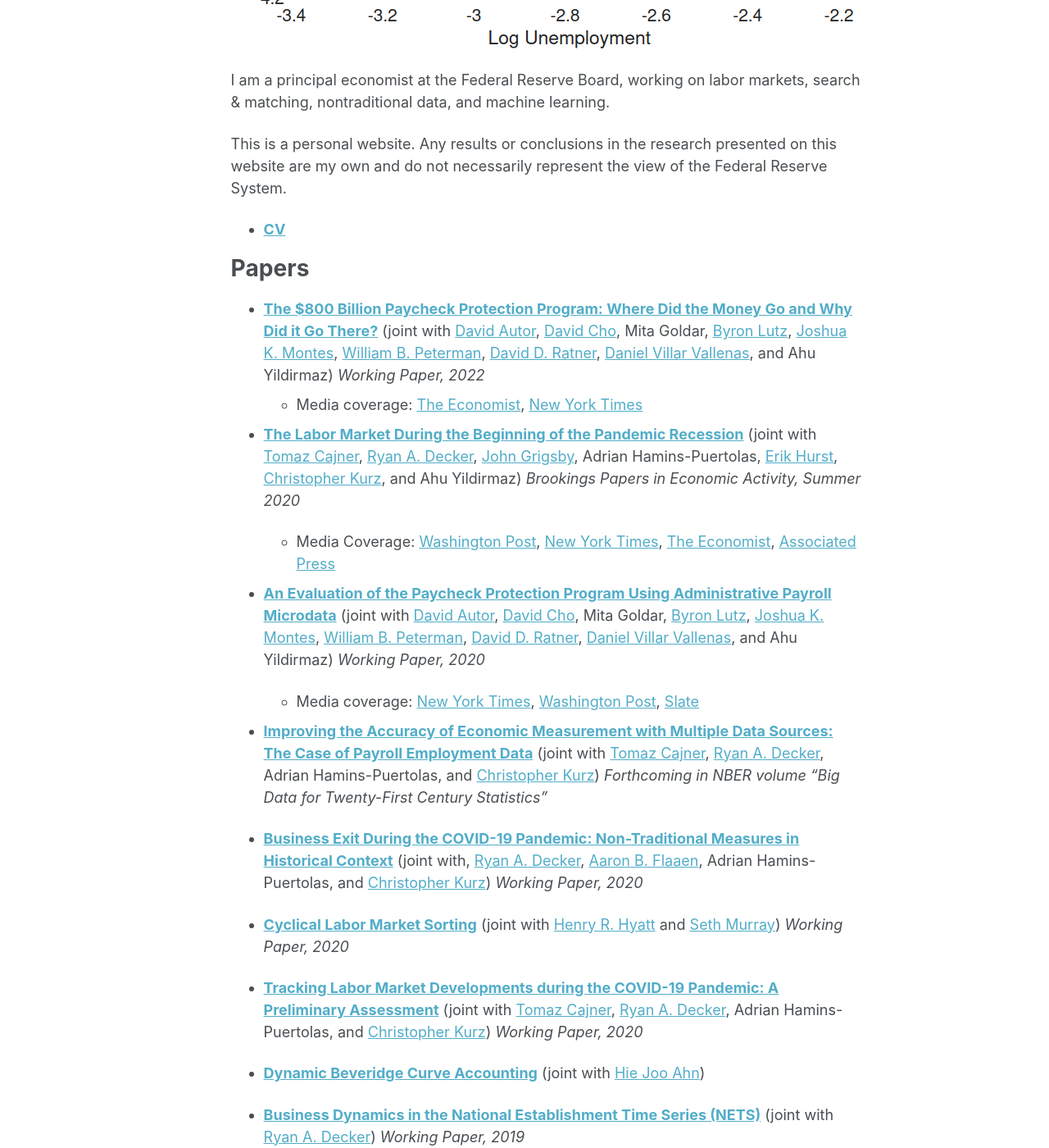
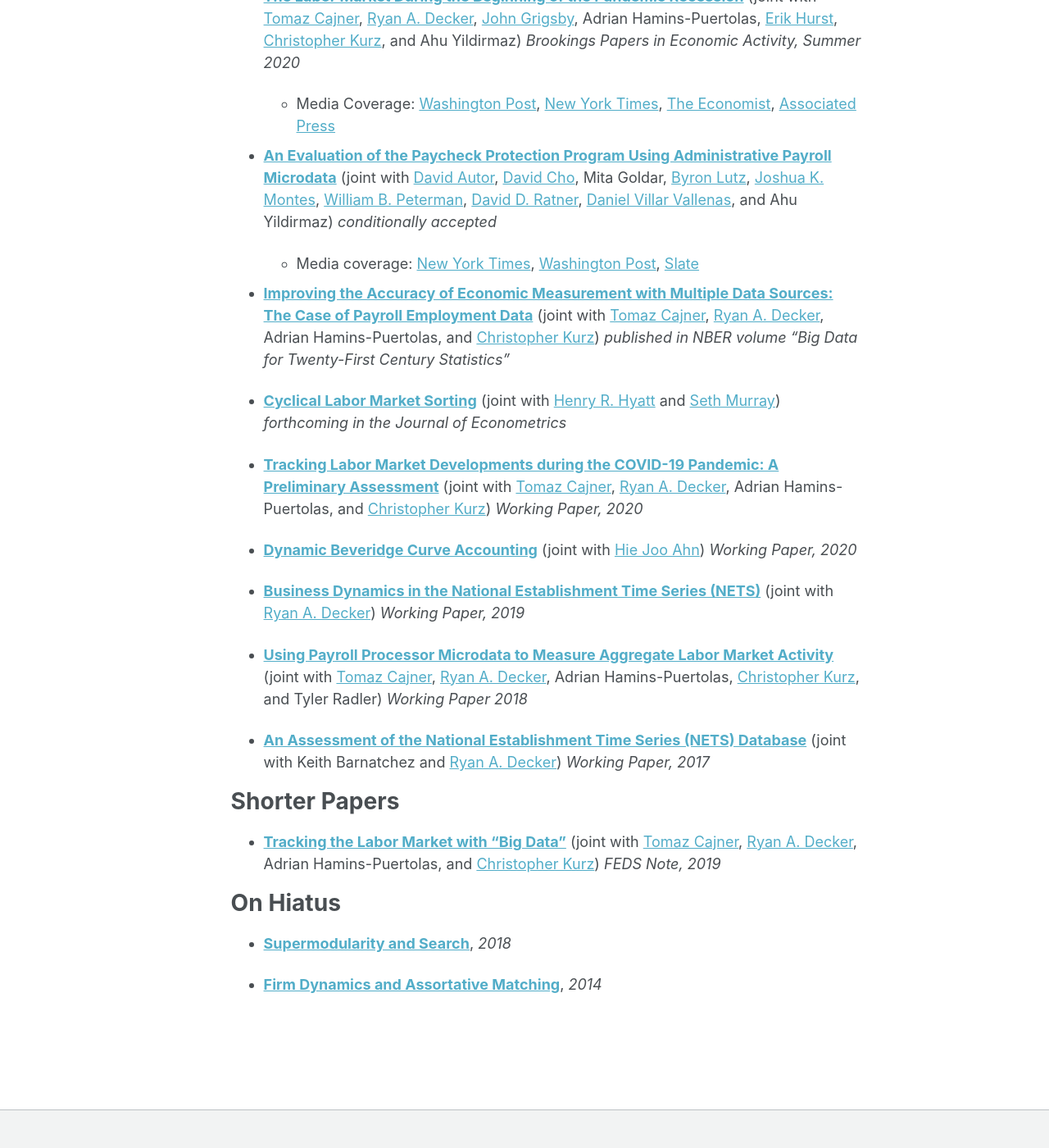
Before and after one commit to ldcrane/ldcrane.github.io, a Jekyll site: the page built from _pages/about.md, in a window 1280 px wide and 1400 px high, scrolled down 672 px. Shown: the whole window at 82% size. Built offline with Jekyll 4.4.1, drawn with Linux system fonts in a browser that asks for light colours; some of the changed text lies outside the part shown.

Commit message:
Updating cv, list of papers

```diff
--- a/_pages/about.md
+++ b/_pages/about.md
@@ -2,6 +2,10 @@
 permalink: /
 # title: "UNDER CONSTRUCTION!!!"
 # excerpt: "Papers"
+
+#LDC to get an image at the top of the page insert this on the first line, between "---" and "I am a..."
+# ![Beveridge Curve](/images/bev-curve.png)
+
 
 # LDC: switched this to false to get rid of the profile sidebar
 author_profile: false
@@ -10,7 +14,6 @@
   - /about.html
 ---
 
-![Beveridge Curve](/images/bev-curve.png)
 
 I am a principal economist at the Federal Reserve Board, working on labor markets, search & matching, nontraditional data, and machine learning.
 
@@ -21,27 +24,27 @@
 Papers
 ======
 
-- [**The $800 Billion Paycheck Protection Program: Where Did the Money Go and Why Did it Go There?**](https://www.nber.org/papers/w29669) (joint with [David Autor](https://economics.mit.edu/faculty/dautor), [David Cho](https://www.david-cho.com/), Mita Goldar, [Byron Lutz](https://sites.google.com/view/byron-lutz/home), [Joshua K. Montes](https://sites.google.com/site/joshuamontes/), [William B. Peterman](http://williampeterman.com/), [David D. Ratner](https://sites.google.com/site/ddratner/), [Daniel Villar Vallenas](https://www.federalreserve.gov/econres/daniel-villar-vallenas.htm), and Ahu Yildirmaz) *Working Paper, 2022*
+- [**The $800 Billion Paycheck Protection Program: Where Did the Money Go and Why Did it Go There?**](https://www.nber.org/papers/w29669) (joint with [David Autor](https://economics.mit.edu/faculty/dautor), [David Cho](https://www.david-cho.com/), Mita Goldar, [Byron Lutz](https://sites.google.com/view/byron-lutz/home), [Joshua K. Montes](https://sites.google.com/site/joshuamontes/), [William B. Peterman](http://williampeterman.com/), [David D. Ratner](https://sites.google.com/site/ddratner/), [Daniel Villar Vallenas](https://www.federalreserve.gov/econres/daniel-villar-vallenas.htm), and Ahu Yildirmaz) *forthcoming, JEP*
   - Media coverage: [The Economist](https://www.economist.com/graphic-detail/2022/01/31/americas-covid-job-saving-programme-gave-most-of-its-cash-to-the-rich), [New York Times](https://www.nytimes.com/2022/02/01/business/paycheck-protection-program-costs.html)
+
+- [**Business Exit During the COVID-19 Pandemic: Non-Traditional Measures in Historical Context**](https://www.federalreserve.gov/econres/feds/business-exit-during-the-covid-19-pandemic.htm) (joint with, [Ryan A. Decker](https://www.rdecker.net/), [Aaron B. Flaaen](https://www.aaronflaaen.com/), Adrian Hamins-Puertolas, and [Christopher Kurz](https://www.federalreserve.gov/econres/christopher-j-kurz.htm)) *forthcoming, Journal of Macroeconomics*
 
 - [**The Labor Market During the Beginning of the Pandemic Recession**](https://www.brookings.edu/wp-content/uploads/2020/06/SU20_S1_Cajner-et-al._-combined.pdf) (joint with [Tomaz Cajner](https://sites.google.com/site/cajner/), [Ryan A. Decker](https://www.rdecker.net/), [John Grigsby](https://sites.google.com/view/john-grigsby/), Adrian Hamins-Puertolas, [Erik Hurst](https://erikhurst.com/), [Christopher Kurz](https://www.federalreserve.gov/econres/christopher-j-kurz.htm), and Ahu Yildirmaz) *Brookings Papers in Economic Activity, Summer 2020*
 
   - Media Coverage: [Washington Post](https://www.washingtonpost.com/business/2020/05/08/awful-reason-wages-appeared-soar-middle-pandemic/), [New York Times](https://www.nytimes.com/2020/05/11/upshot/virus-lasting-economic-effects.html), [The Economist](https://www.economist.com/finance-and-economics/2020/05/16/why-the-pandemic-could-eventually-lower-inequality), [Associated Press](https://apnews.com/8df9ba7b96e1563c176c3485398adb99)
 
 
-- [**An Evaluation of the Paycheck Protection Program Using Administrative Payroll Microdata**](https://blueprintlabs.mit.edu/research/an-evaluation-of-the-paycheck-protection-program-using-administrative-payroll-microdata/) (joint with [David Autor](https://economics.mit.edu/faculty/dautor), [David Cho](https://www.david-cho.com/), Mita Goldar, [Byron Lutz](https://sites.google.com/view/byron-lutz/home), [Joshua K. Montes](https://sites.google.com/site/joshuamontes/), [William B. Peterman](http://williampeterman.com/), [David D. Ratner](https://sites.google.com/site/ddratner/), [Daniel Villar Vallenas](https://www.federalreserve.gov/econres/daniel-villar-vallenas.htm), and Ahu Yildirmaz) *Working Paper, 2020*
+- [**An Evaluation of the Paycheck Protection Program Using Administrative Payroll Microdata**](https://blueprintlabs.mit.edu/research/an-evaluation-of-the-paycheck-protection-program-using-administrative-payroll-microdata/) (joint with [David Autor](https://economics.mit.edu/faculty/dautor), [David Cho](https://www.david-cho.com/), Mita Goldar, [Byron Lutz](https://sites.google.com/view/byron-lutz/home), [Joshua K. Montes](https://sites.google.com/site/joshuamontes/), [William B. Peterman](http://williampeterman.com/), [David D. Ratner](https://sites.google.com/site/ddratner/), [Daniel Villar Vallenas](https://www.federalreserve.gov/econres/daniel-villar-vallenas.htm), and Ahu Yildirmaz) *conditionally accepted*
 
   - Media coverage: [New York Times](https://www.nytimes.com/2020/07/22/briefing/paycheck-protection-program-houston-chicago-your-wednesday-briefing.html), [Washington Post](https://www.washingtonpost.com/business/on-small-business/small-business-loans-saved-as-many-as-32-million-us-jobs/2020/07/22/dd92cf80-cc2c-11ea-99b0-8426e26d203b_story.html), [Slate](https://slate.com/business/2020/07/paycheck-protection-program-was-a-flop.html)
 
-- [**Improving the Accuracy of Economic Measurement with Multiple Data Sources: The Case of Payroll Employment Data**](https://www.nber.org/books-and-chapters/big-data-twenty-first-century-economic-statistics/improving-accuracy-economic-measurement-multiple-data-sources-case-payroll-employment-data)  (joint with [Tomaz Cajner](https://sites.google.com/site/cajner/), [Ryan A. Decker](https://www.rdecker.net/), Adrian Hamins-Puertolas, and [Christopher Kurz](https://www.federalreserve.gov/econres/christopher-j-kurz.htm)) *Forthcoming in NBER volume "Big Data for Twenty-First Century Statistics"*
+- [**Improving the Accuracy of Economic Measurement with Multiple Data Sources: The Case of Payroll Employment Data**](https://www.nber.org/books-and-chapters/big-data-twenty-first-century-economic-statistics/improving-accuracy-economic-measurement-multiple-data-sources-case-payroll-employment-data)  (joint with [Tomaz Cajner](https://sites.google.com/site/cajner/), [Ryan A. Decker](https://www.rdecker.net/), Adrian Hamins-Puertolas, and [Christopher Kurz](https://www.federalreserve.gov/econres/christopher-j-kurz.htm)) *published in NBER volume "Big Data for Twenty-First Century Statistics"*
 
-- [**Business Exit During the COVID-19 Pandemic: Non-Traditional Measures in Historical Context**](https://www.federalreserve.gov/econres/feds/business-exit-during-the-covid-19-pandemic.htm) (joint with, [Ryan A. Decker](https://www.rdecker.net/), [Aaron B. Flaaen](https://www.aaronflaaen.com/), Adrian Hamins-Puertolas, and [Christopher Kurz](https://www.federalreserve.gov/econres/christopher-j-kurz.htm)) *Working Paper, 2020*
-
-- [**Cyclical Labor Market Sorting**](/files/worker-sorting-2020.pdf) (joint with [Henry R. Hyatt](https://henryrhyatt.com/) and [Seth Murray](https://www.sethmurrayecon.com/)) *Working Paper, 2020*
+- [**Cyclical Labor Market Sorting**](/files/worker-sorting-2020.pdf) (joint with [Henry R. Hyatt](https://henryrhyatt.com/) and [Seth Murray](https://www.sethmurrayecon.com/)) *forthcoming in the Journal of Econometrics*
 
 - [**Tracking Labor Market Developments during the COVID-19 Pandemic: A Preliminary Assessment**](https://www.federalreserve.gov/econres/feds/files/2020030pap.pdf)  (joint with [Tomaz Cajner](https://sites.google.com/site/cajner/), [Ryan A. Decker](https://www.rdecker.net/), Adrian Hamins-Puertolas, and [Christopher Kurz](https://www.federalreserve.gov/econres/christopher-j-kurz.htm)) *Working Paper, 2020*
 
-- [**Dynamic Beveridge Curve Accounting**](https://www.federalreserve.gov/econres/feds/files/2020027pap.pdf) (joint with [Hie Joo Ahn](https://sites.google.com/site/hiejooahn/))
+- [**Dynamic Beveridge Curve Accounting**](https://www.federalreserve.gov/econres/feds/files/2020027pap.pdf) (joint with [Hie Joo Ahn](https://sites.google.com/site/hiejooahn/)) *Working Paper, 2020*
 
 - [**Business Dynamics in the National Establishment Time Series (NETS)**](https://www.federalreserve.gov/econres/feds/files/2019034pap.pdf)  (joint with [Ryan A. Decker](https://www.rdecker.net/)) *Working Paper, 2019*
 
```
Also changed, not shown: 1 other file.
